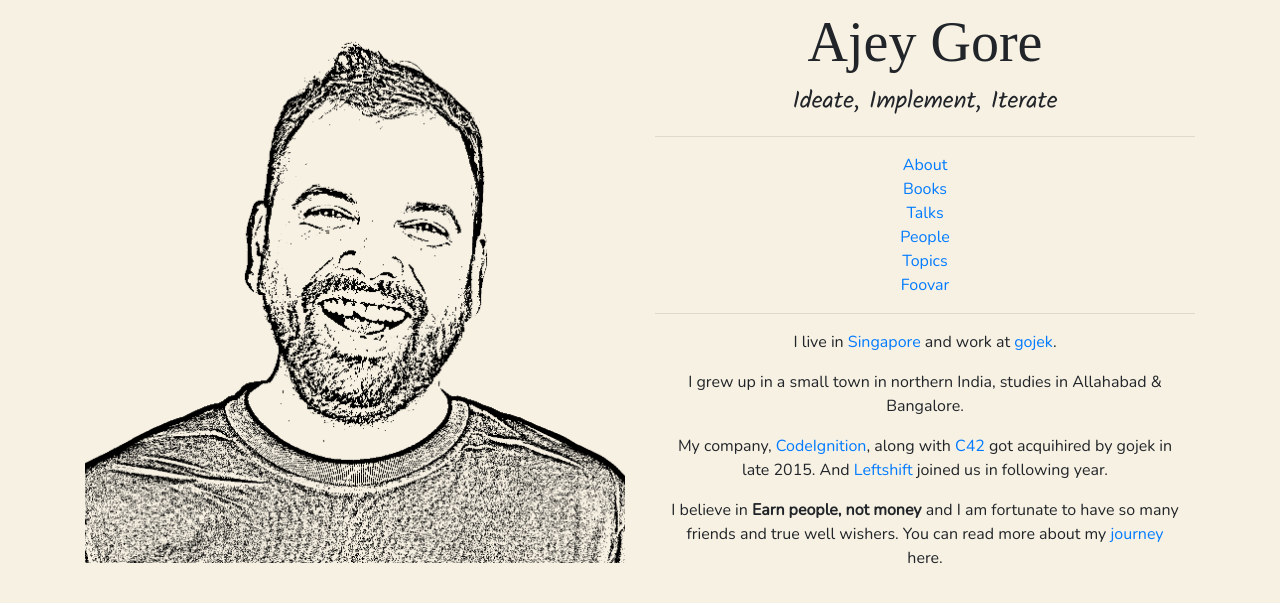
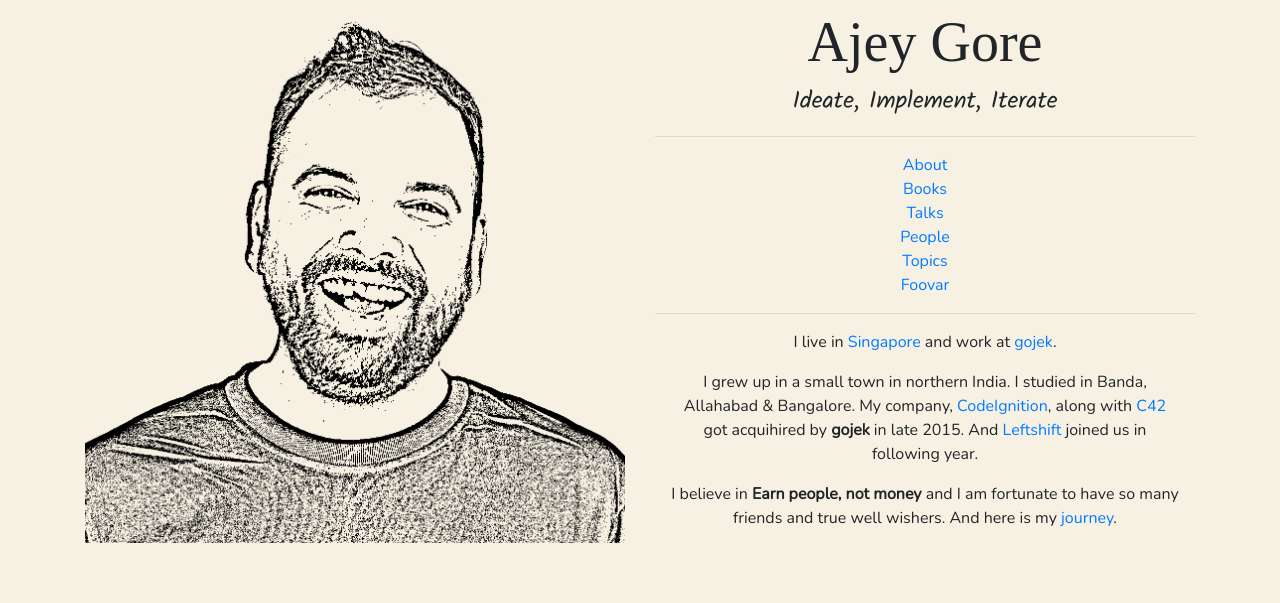
Before and after one commit to ajeygore/ajeygore.github.com, a Jekyll site: the page built from index.md, in a window 1280 px wide. Shown: the top 603 px of the page. Built offline with Jekyll 4.4.1, drawn with Linux system fonts in a browser that asks for light colours.

Commit message:
[ajey] font

```diff
--- a/index.md
+++ b/index.md
@@ -7,8 +7,7 @@
 
 I live in [Singapore](https://en.wikipedia.org/wiki/Singapore) and work at [gojek](https://gojek.com).
 
-I grew up in a small town in northern India, studies in Allahabad & Bangalore.
+I grew up in a small town in northern India. I studied in Banda, Allahabad & Bangalore.
+My company, [CodeIgnition](https://twitter.com/codeignition), along with [C42](https://twitter.com/c42engineering) got acquihired by **gojek** in late 2015. And [Leftshift](https://twitter.com/leftshifters) joined us in following year.
 
-My company, [CodeIgnition](https://twitter.com/codeignition), along with [C42](https://twitter.com/c42engineering) got acquihired by gojek in late 2015. And [Leftshift](https://twitter.com/leftshifters) joined us in following year.
-
-I believe in **Earn people, not money** and I am fortunate to have so many friends and true well wishers.  You can read more about my [journey]({% link journey.md %}) here.
+I believe in **Earn people, not money** and I am fortunate to have so many friends and true well wishers.  And here is my [journey]({% link journey.md %}).
```
Also changed, not shown: 1 other file.
